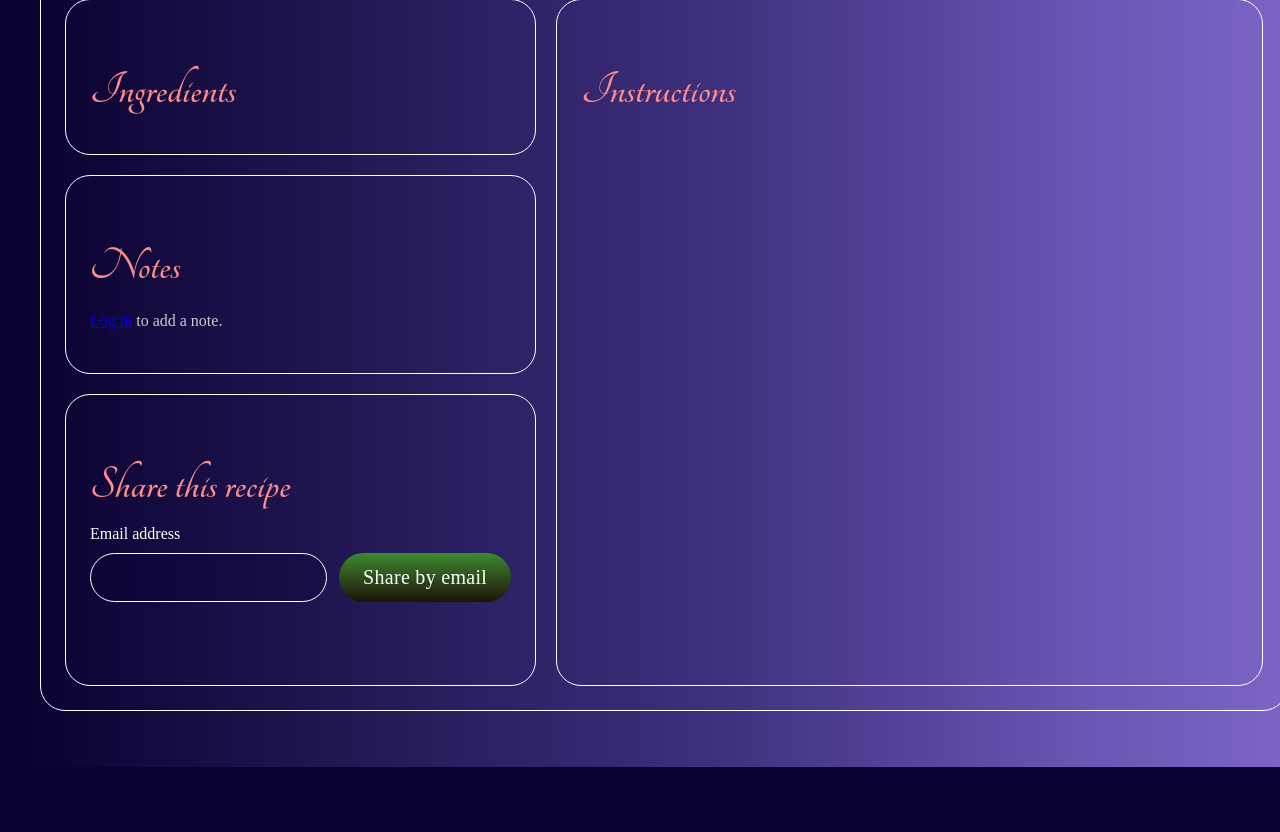
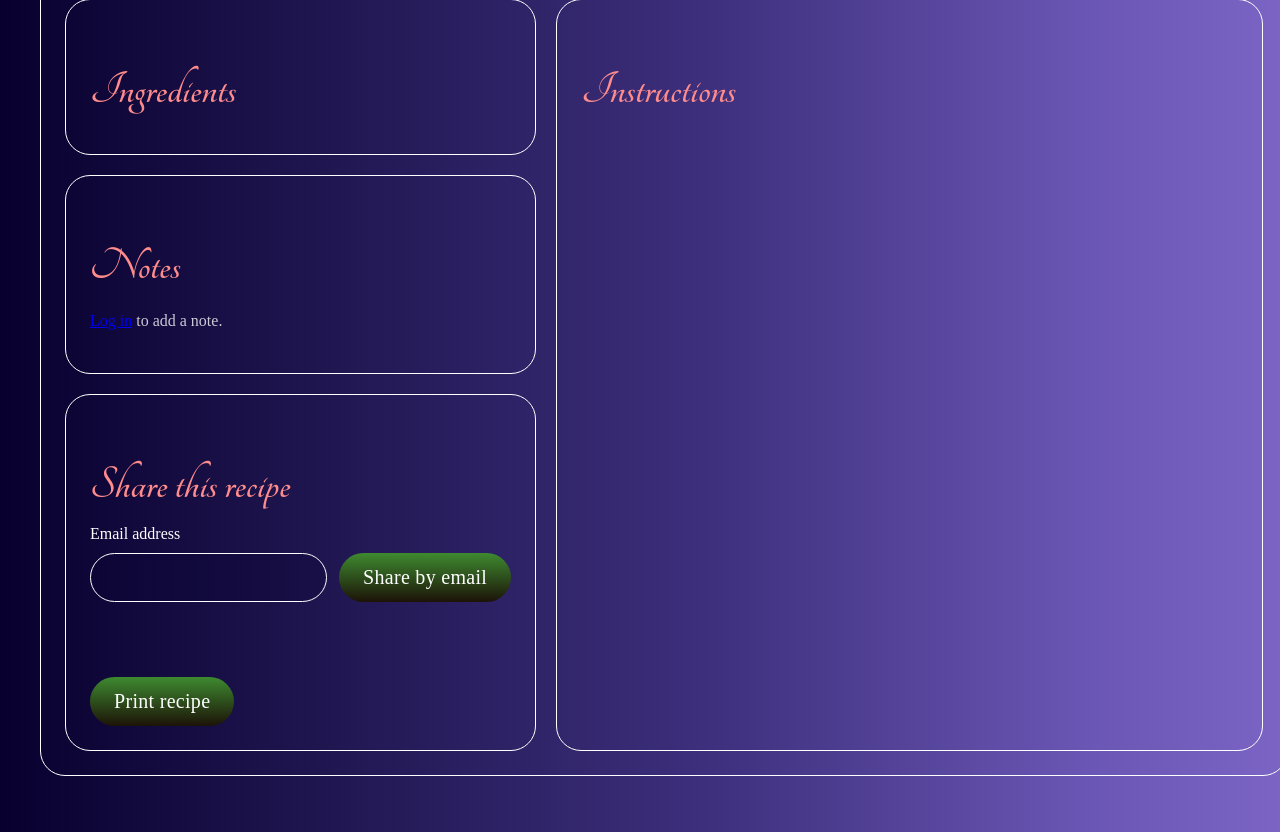
Before and after one commit to JoshTiff/hocus-coquus, a Spring app: template src/main/resources/templates/view-recipe.html in a window 1280 px wide. Shown: the part 578-1410 px from the top of the page. Before the commit the page ends 1345 px from the top, so only its background shows below. Run offline with Thymeleaf, Linux system fonts and the light colour scheme; the template is opened without the code that fills it, so the values that code supplies are empty; some of the project's set-up classes (security, data sources, template engines, error pages and the like) are left out, and stand-ins take their place; some web fonts are replaced.

Commit message:
Implement print recipe

```diff
--- a/src/main/java/com/hocuscoquus/hocuscoquus/config/SecurityConfig.java
+++ b/src/main/java/com/hocuscoquus/hocuscoquus/config/SecurityConfig.java
@@ -33,6 +33,7 @@ public class SecurityConfig {
 						"/view/random",
 						"/index",
 						"/recipe/*",
+						"/api/recipe/*/print",
 						"/api/recipe/*/share/email",
 						"/search",
 						"/signup").permitAll()
--- a/src/main/java/com/hocuscoquus/hocuscoquus/service/export/RecipeExportFactory.java
+++ b/src/main/java/com/hocuscoquus/hocuscoquus/service/export/RecipeExportFactory.java
@@ -15,7 +15,8 @@ public class RecipeExportFactory {
     public RecipeExportAbstract getRecipeExportAbstraction(RecipeExportType type) {
         return switch (type) {
             case EMAIL -> new RecipeExportEmail();
-            case PRINT, DOWNLOAD -> throw new UnsupportedOperationException(
+            case PRINT -> new RecipeExportPrint();
+            case DOWNLOAD -> throw new UnsupportedOperationException(
                     "Recipe export is not implemented: " + type);
         };
     }
--- a/src/main/resources/static/css/view-recipe.css
+++ b/src/main/resources/static/css/view-recipe.css
@@ -180,6 +180,35 @@
     color: var(--light-primary);
 }
 
+.recipe-print-controls {
+    display: grid;
+    gap: 0.65rem;
+    margin-top: 1rem;
+}
+
+.recipe-print-controls .btn {
+    justify-self: start;
+    padding: 0.8rem 1.5rem;
+    cursor: pointer;
+}
+
+.recipe-print-controls .btn:focus-visible {
+    outline: 2px solid var(--light-primary);
+    outline-offset: 3px;
+}
+
+.recipe-print-controls .btn:disabled {
+    cursor: wait;
+    opacity: 0.7;
+}
+
+.recipe-print-frame {
+    position: absolute;
+    width: 0;
+    height: 0;
+    border: 0;
+}
+
 .recipe-tag {
     display: inline-flex;
     min-height: 2.3rem;
@@ -316,4 +345,8 @@
         padding: 0.3rem 0.85rem;
         font-size: 0.85rem;
     }
+
+    .recipe-print-controls .btn {
+        justify-self: stretch;
+    }
 }
--- a/src/main/resources/templates/view-recipe.html
+++ b/src/main/resources/templates/view-recipe.html
@@ -106,6 +106,15 @@
                                 <p id="recipe-share-status" class="recipe-share-status" role="status" aria-live="polite"></p>
                                 <p id="recipe-share-error" class="recipe-share-error" role="alert" hidden></p>
                             </form>
+                            <div class="recipe-print-controls">
+                                <button id="recipe-print-button" class="btn" type="button"
+                                        th:data-print-url="@{/api/recipe/{recipeId}/print(recipeId=${recipeId})}">
+                                    Print recipe
+                                </button>
+                                <p id="recipe-print-error" class="recipe-share-error" role="alert" hidden></p>
+                            </div>
+                            <iframe id="recipe-print-frame" class="recipe-print-frame"
+                                    title="Printable recipe" tabindex="-1" aria-hidden="true"></iframe>
                         </section>
                     </div>
 
@@ -176,6 +185,40 @@
                     }
                 });
             }
+
+            const printButton = document.getElementById('recipe-print-button');
+            if (printButton) {
+                const printFrame = document.getElementById('recipe-print-frame');
+                const printError = document.getElementById('recipe-print-error');
+
+                printButton.addEventListener('click', async () => {
+                    if (printButton.disabled) {
+                        return;
+                    }
+
+                    printButton.disabled = true;
+                    printError.hidden = true;
+
+                    try {
+                        const response = await fetch(printButton.dataset.printUrl);
+                        if (!response.ok) {
+                            throw new Error('Could not prepare the recipe for printing. Please try again.');
+                        }
+                        const printHtml = await response.text();
+
+                        printFrame.onload = () => {
+                            printFrame.contentWindow.focus();
+                            printFrame.contentWindow.print();
+                            printButton.disabled = false;
+                        };
+                        printFrame.srcdoc = printHtml;
+                    } catch (error) {
+                        printError.textContent = error.message || 'Could not prepare the recipe for printing. Please try again.';
+                        printError.hidden = false;
+                        printButton.disabled = false;
+                    }
+                });
+            }
         </script>
     </body>
 </html>
```
Also changed, not shown: src/main/java/com/hocuscoquus/hocuscoquus/controller/RecipeExportController.java (+15 -0 lines), src/main/java/com/hocuscoquus/hocuscoquus/service/RecipeExportService.java (+27 -0 lines), src/main/java/com/hocuscoquus/hocuscoquus/service/export/RecipeExportPrint.java (added, +115 -0 lines).
